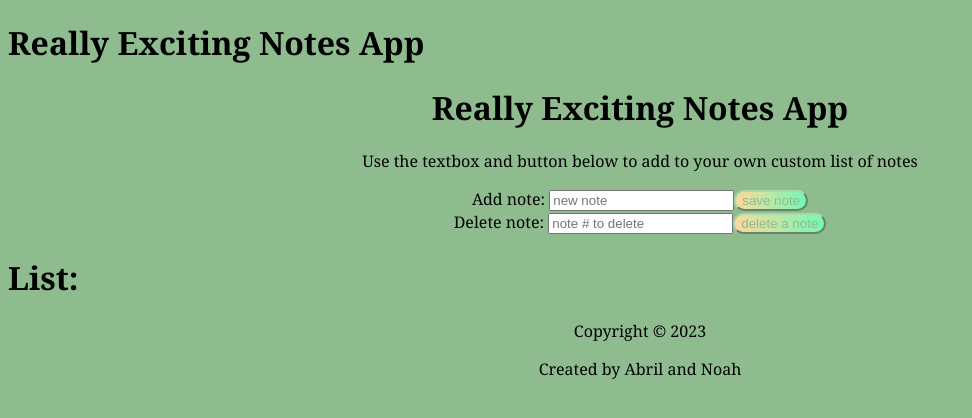
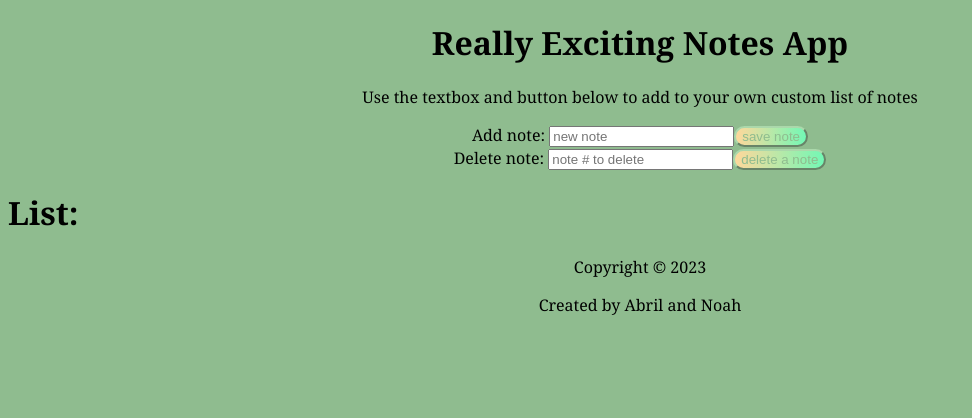
Before and after one commit to noah-bonnema/project1, an Angular app: page / in a window 1280 px wide. Shown: the top 418 px of the page, without its empty margins (0-972 px from the left). Built offline with nearby package versions, Linux system fonts and the light colour scheme.

Commit message:
add works but delete doesnt

```diff
--- a/src/app/app.component.html
+++ b/src/app/app.component.html
@@ -1,6 +1,6 @@
 <div>
-  <h1>{{ title }}</h1>
-  <app-header >
+
+  <app-header>
   </app-header>
 
   <app-note>
--- a/src/app/components/note/note.component.html
+++ b/src/app/components/note/note.component.html
@@ -17,9 +17,6 @@
     <label for="text"> Add note: </label>
     <input type="text" onClick="(this.value='')"  width="auto" name="input-text" placeholder="new note" #box />
     <button (click)="addNote(box.value)"> save note </button>
-
-
-
 </div>
 <div>
     <label for="text"> Delete note: </label>
@@ -33,4 +30,5 @@
 </h1>
 <p *ngFor='let item of notes; let indexOfElement =index'>
     {{(indexOfElement +1)+ ") "}}  {{item}}
+
 <p>
--- a/src/app/components/note/note.component.ts
+++ b/src/app/components/note/note.component.ts
@@ -37,4 +37,8 @@ export class NoteComponent {
       console.log(this.notes.toString());
     }
   }
+
+  getText(){
+    this.notes.toString();
+  }
 }
```
